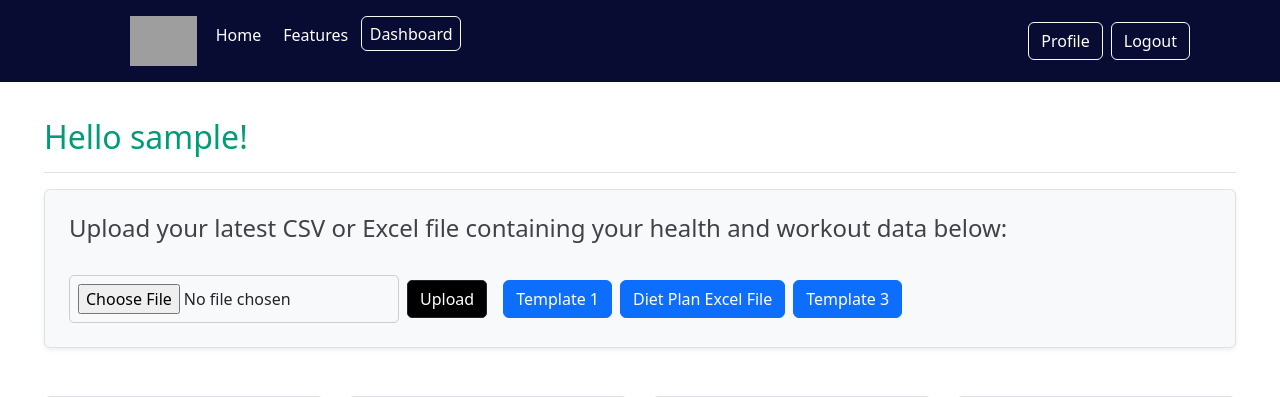
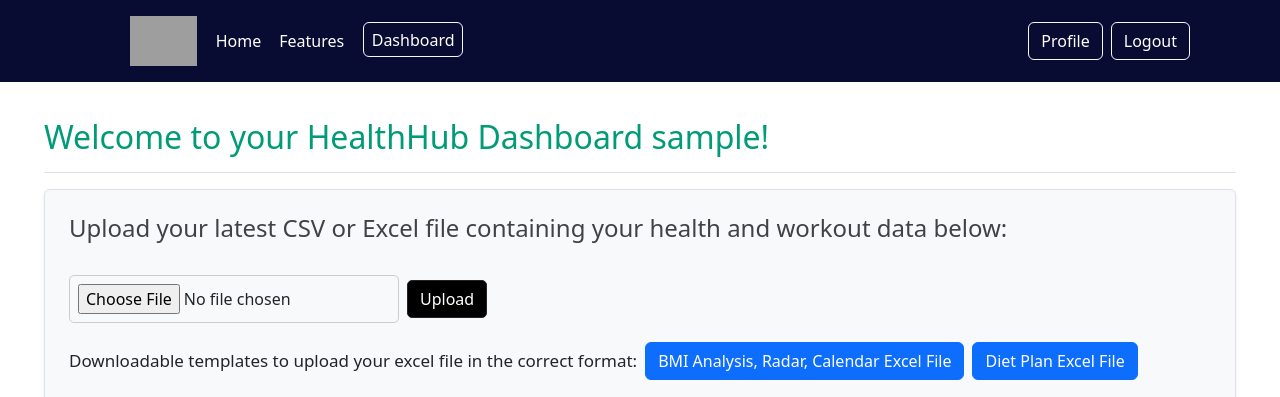
Before and after one commit to ishfaqmalik441/HealthHub, a Flask app: a page that uses templates/base.html in a window 1280 px wide. Shown: the top 397 px of the page. Run offline with Flask 3, Linux system fonts and the light colour scheme; the visitor is signed in with stand-in values (Sample User, id 1); grey boxes are pictures that could not be loaded.

Commit message:
general changes

```diff
--- a/templates/base.html
+++ b/templates/base.html
@@ -38,16 +38,15 @@
           <a href="/" class="d-flex align-items-center mb-2 mb-lg-0 text-white text-decoration-none">
             <svg class="bi me-2" width="40" height="32" role="img" aria-label="Bootstrap"><use xlink:href="#bootstrap"/></svg>
           </a>
-
-          <ul class="nav col-12 col-lg-auto me-lg-auto mb-2 justify-content-center mb-md-0">
-            <img src="https://i.pinimg.com/736x/d0/65/e9/d065e9c1ded559b7564bfd29f1b0080c.jpg" alt="HealthHub Logo" style="height: 50px; margin-right: 10px;">
+          <img src="https://i.pinimg.com/736x/d0/65/e9/d065e9c1ded559b7564bfd29f1b0080c.jpg" alt="HealthHub Logo" style="height: 50px; margin-right: 10px;">
+          <ul class="nav col-12 col-lg-auto me-lg-auto">
             <li>
               <a href="/" class="btn px-2 text-white" style="background-color: #080c32" type="button" aria-expanded="false">Home</a>
             </li>
             <li>
               {% if current_user.is_authenticated %}
               <div class="dropdown">
-                <button class="btn text-white" style="background-color: #080c32" type="button" id="menuDropdown" data-bs-toggle="dropdown" aria-expanded="false">
+                <button class="btn text-white px-2" style="background-color: #080c32; margin-right: 10px;" type="button" id="menuDropdown" data-bs-toggle="dropdown" aria-expanded="false">
                     Features
                 </button>
                 <ul class="dropdown-menu dropdown-menu-end" aria-labelledby="menuDropdown">
@@ -63,7 +62,7 @@
             <a class="btn btn-outline-light text-white me-2 disabled" href="#" style="background-color: #080c32"> Dashboard</a>
             {% endif %}
             {% if current_user.is_authenticated %}
-            <a class="btn btn-outline-light text-white me-2" href="/dashboard/{{ current_user.username }}" style="background-color: #080c32; padding: 0; width: 100px; height: 35px; display: flex; align-items: center; justify-content: center; border-width: 1px;">
+            <a class="btn btn-outline-light text-white px-2" href="/dashboard/{{ current_user.username }}" style="background-color: #080c32; padding: 0; width: 100px; height: 35px; display: flex; align-items: center; justify-content: center; border-width: 1px;">
               Dashboard
             </a>
             {% endif %}
--- a/templates/dashboard.html
+++ b/templates/dashboard.html
@@ -27,14 +27,14 @@ Dashboard
             </div>
             {% endif %}
             <div class="d-flex justify-content-between flex-wrap flex-md-nowrap align-items-center pt-3 pb-2 mb-3 border-bottom">
-                <h1 class="h2" style="color: #009b77;">Hello {{ name }}!</h1>
+                <h1 class="h2" style="color: #009b77;">Welcome to your HealthHub Dashboard {{ name }}!</h1>
             </div>
 
             <!-- File upload section -->
             <div class="border p-4 rounded shadow-sm mb-4" style="background-color: #f8f9fa;">
                 <h4 style="color: #3f4347;">Upload your latest CSV or Excel file containing your health and workout data below:</h4>
                 <br>
-                <div class="d-flex align-items-center gap-3">
+                <div class="align-items-center gap-3">
                     <!-- Upload Form -->
                     <form action="/upload/{{ current_user.username }}" method="POST" enctype="multipart/form-data" class="d-flex align-items-center gap-2">
                         <input type="file" id="fileUploadButton" name="file" accept=".csv, .xlsx" style="border: 1px solid #ccc; border-radius: 5px; padding: 8px;">
@@ -42,15 +42,15 @@ Dashboard
                     </form>
 
                     <!-- Download Buttons -->
-                    <div class="d-flex gap-2">
-                        <a href="{{ url_for('download_file', template_name='template_1.xlsx') }}" class="btn btn-primary">
-                            Template 1
+                    <div class="gap-2" style="margin-top: 10px; align-items: center; flex-direction: row; display: flex;">
+                        <div style="margin-top: 15px;">
+                        <p style="font-size: 17px;">Downloadable templates to upload your excel file in the correct format: </p>
+                        </div>
+                        <a href="{{ url_for('download_file', template_name='General.xlsx') }}" class="btn btn-primary">
+                            BMI Analysis, Radar, Calendar Excel File
                         </a>
                         <a href="{{ url_for('download_file', template_name='Dietplan.xlsx') }}" class="btn btn-primary">
                             Diet Plan Excel File
-                        </a>
-                        <a href="{{ url_for('download_file', template_name='template_3.xlsx') }}" class="btn btn-primary">
-                            Template 3
                         </a>
                     </div>
                 </div>
@@ -61,12 +61,12 @@ Dashboard
                     <!-- BMI Tool -->
                     <div class="col-md-3 text-center mb-4">
                         <div class="border p-3 rounded shadow-sm" style="background-color: #f8f9fa;">
-                            <img src="https://www.tataaia.com/content/dam/tataaialifeinsurancecompanylimited/calculator/life-planning-tools/bmi-calculator/banner-image-bmi.png" alt="BMI Icon" class="img-fluid mb-3">
-                            <h4 style="color: #044488;">Body Mass Index (BMI) Analysis Tool</h4>
-                            <p style="font-size: 15px; color: #495057;">This tool provides a comprehensive analysis of your body mass
-                            index (BMI) trends over time. You can visualize how
-                            your weight and health status have evolved. The platform offers valuable insights into BMI changes,
-                            categorizes weight status (underweight, normal, overweight, or obese), and presents important
+                            <img src="{{ url_for('static', filename='img/bmi.png') }}" alt="BMI Icon" class="img-fluid mb-3">
+                            <h4 style="color: #044488;">Body Mass Index (BMI) Analysis</h4>
+                            <p style="font-size: 15px; color: #495057;">Gain a comprehensive analysis of your body mass
+                            index (BMI) trends over time. Visualize how your weight and health status have evolved. Gain valuable insights
+                            into BMI changes,
+                            categorizes weight status (underweight, normal, overweight, or obese), and important
                             statistics related to your BMI.</p>
                             <a href="/dashboard/bmi/{{ current_user.username }}" class="btn btn-primary">Analyse your BMI</a>
                         </div>
@@ -76,7 +76,7 @@ Dashboard
                     <div class="col-md-3 text-center mb-4">
                         <div class="border p-3 rounded shadow-sm" style="background-color: #f8f9fa;">
                             <img src="{{ url_for('static', filename='img/rader.jpg') }}" alt="Radar Icon" class="img-fluid mb-3">
-                            <h5 style="color: #044488;">Radar</h5>
+                            <h4 style="color: #044488;">Radar</h4>
                             <p style="color: #495057;">Radar displays the distribution of your workouts.</p>
                             <a href="/dashboard/radar/{{ current_user.username }}" class="btn btn-primary">Go to Radar</a>
                         </div>
@@ -86,8 +86,8 @@ Dashboard
                     <div class="col-md-3 text-center mb-4">
                         <div class="border p-3 rounded shadow-sm" style="background-color: #f8f9fa;">
                             <img src="{{ url_for('static', filename='img/diet.png') }}" alt="Diet Icon" class="img-fluid mb-3">
-                            <h5 style="color: #044488;">Diet Plan</h5>
-                            <p style="color: #495057;">
+                            <h4 style="color: #044488;">Diet Plan</h4>
+                            <p style="color: #495057; font-size: 15px;">
                                 *Upload your file in the Dietplan page*
                                 Get a personalized diet plan tailored to your fitness goals.
                                 We extract most of the common foods from the api and store as csv files. After the user submits his recorded diet, we calculate the total number of calories he has consumed and output a comparison chart to compare his diet with the target diet
@@ -100,9 +100,9 @@ Dashboard
                     <div class="col-md-3 text-center mb-4">
                         <div class="border p-3 rounded shadow-sm" style="background-color: #f8f9fa;">
                             <img src="{{ url_for('static', filename='img/workout_calendar.png') }}" alt="Workout Calendar" class="img-fluid mb-3" style="border-radius: 10px;">
-                            <h5 style="color: #044488;">Workout Calendar</h5>
-                            <p style="color: #495057;">View your workout schedule and track your progress on a monthly calendar.</p>
-                            <a href="/dashboard/calendar/{{ current_user.username }}" class="btn btn-primary">Go to Calendar</a>
+                            <h4 style="color: #044488;">Workout Calendar</h4>
+                            <p style="color: #495057; font-size: 15px;">View your workout schedule and track your progress on a monthly calendar.</p>
+                            <a href="/dashboard/calendar/{{ current_user.username }}" class="btn btn-primary">View your workout Calendar</a>
                         </div>
                     </div>
                 </div>
```
Also changed, not shown: static/users/credentials.json (+1 -1 lines), static/img/logo.png (deleted), 3 other files.
